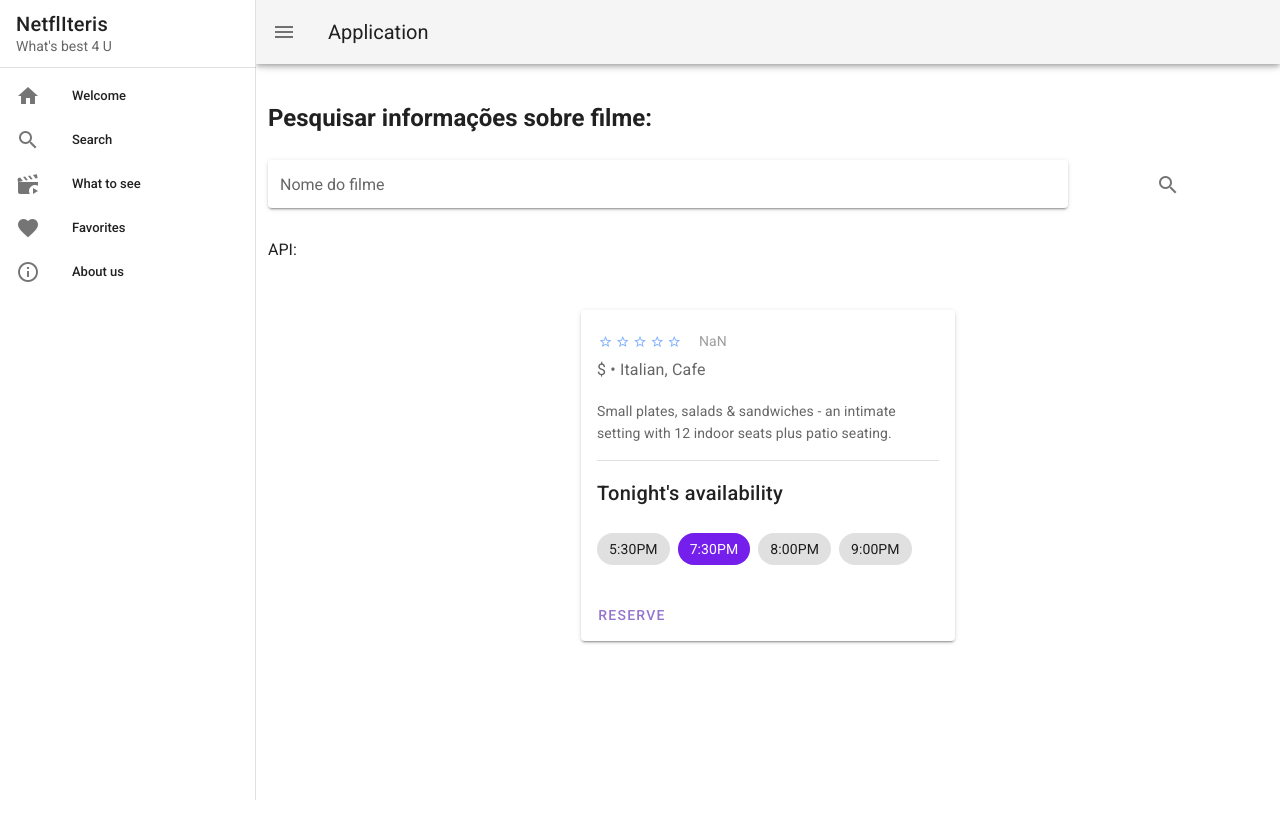
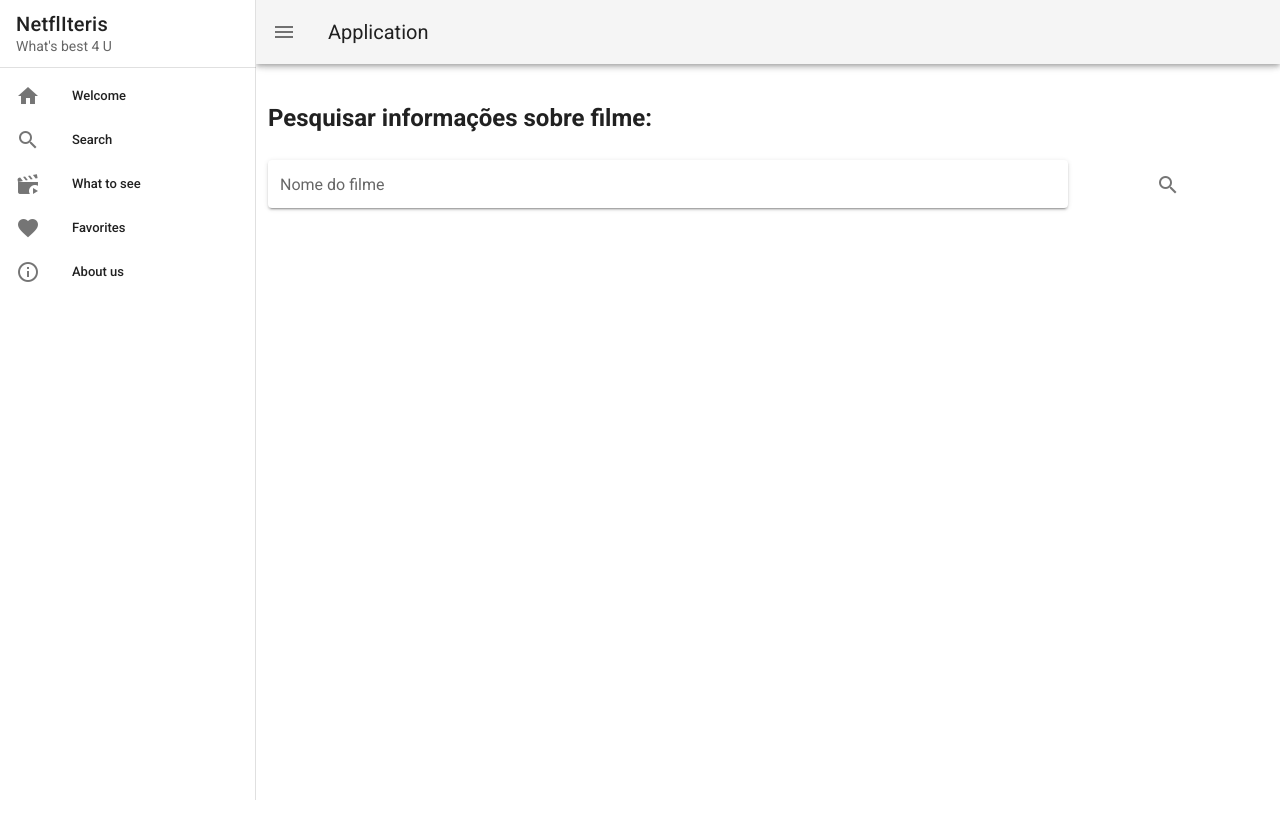
Before and after one commit to IgorWestermann/app-estudos-hackathon, a Vue app: page /#/search in a window 1280 px wide. Shown: the top 838 px of the page. Built offline with nearby package versions, Linux system fonts and the light colour scheme.

Commit message:
Search Page e Componente de Pesquisa finalizados

```diff
--- a/src/components/SearchedMovie.vue
+++ b/src/components/SearchedMovie.vue
@@ -20,7 +20,7 @@
         <!-- FAZER MÉDIA DE AVALIAÇÕES -->
       <v-row align="center" class="mx-0">
         <v-rating
-          :value="changeRatingScale(infCard.imdbRating)"
+          :value="rating"
           color="amber"
           dense
           half-increments
@@ -28,20 +28,25 @@
           size="14"
         ></v-rating>
 
-        <div class="grey--text ms-4"> {{changeRatingScale(infCard.imdbRating)}} </div>
+        <div class="grey--text ms-4"> {{rating}} </div>
       </v-row>
 
-      <div class="my-4 text-subtitle-1">$ • Italian, Cafe</div>
+      <div class="my-4 text-subtitle-1"> {{infCard.Year}} • {{infCard.Rated}} • {{infCard.Runtime}}</div>
 
       <div>
-        Small plates, salads & sandwiches - an intimate setting with 12 indoor
-        seats plus patio seating.
+        {{infCard.Plot}}
+      </div>
+      <br>
+      <div class="elencoDirecao">
+            Atores: {{infCard.Actors}}<br>
+            Direção: {{infCard.Director}}
       </div>
     </v-card-text>
 
     <v-divider class="mx-4"></v-divider>
 
-    <v-card-title>Tonight's availability</v-card-title>
+    <v-card-subtitle>Genre</v-card-subtitle>
+
 
     <v-card-text>
       <v-chip-group
@@ -49,19 +54,19 @@
         active-class="deep-purple accent-4 white--text"
         column
       >
-        <v-chip>5:30PM</v-chip>
 
-        <v-chip>7:30PM</v-chip>
+        <v-chip
+        v-for="genero of infCard.Genre.split(',')" :key="genero"
+        >
+            {{genero}}
+        </v-chip>
 
-        <v-chip>8:00PM</v-chip>
-
-        <v-chip>9:00PM</v-chip>
       </v-chip-group>
     </v-card-text>
 
     <v-card-actions>
       <v-btn color="deep-purple lighten-2" text @click="reserve">
-        Reserve
+        Favoritar <!-- depois colocar o icon do coração -->
       </v-btn>
     </v-card-actions>
   </v-card>
@@ -80,7 +85,7 @@ export default {
   data: () => ({
     loading: false,
     selection: 1,
-    result: 0
+    rating: 0,
   }),
 
   methods: {
@@ -91,9 +96,22 @@ export default {
     },
 
     changeRatingScale(value){
-        return this.result = (value*5)/10
-    }
+        this.rating =  (value*5)/10
+    },
+
+
   },
+
+  updated(){
+      this.changeRatingScale(this.infCard.imdbRating);
+
+  }
 };
 </script>
 <style scoped>
+.elencoDirecao{
+    font-size: 80%;
+    line-height: 90%;
+}
+
+</style>
--- a/src/views/SearchPage.vue
+++ b/src/views/SearchPage.vue
@@ -10,16 +10,16 @@
         label="Nome do filme"
         solo
         v-model="filme"
+        :hide-details="true"
       >
       </v-text-field>
       <button @click="searchMovie(filme)">
         <v-icon>mdi-magnify</v-icon>
       </button>
     </div>
-    <p>API: {{ infFilme.Title }}</p>
-
-    <SearchedMovie :infCard="infFilme" />
-
+    <div v-if="foiPesquisado">
+        <SearchedMovie :infCard="infFilme" />
+    </div>
   </v-container>
 </template>
 <script>
@@ -32,6 +32,7 @@ export default {
     return {
       filme: "",
       infFilme: [],
+      foiPesquisado: false
     }
   },
 
@@ -44,6 +45,7 @@ export default {
             this.infFilme = json
       })
         this.filme = ""
+        this.foiPesquisado = true
     },
 
     convertName(movie) {
@@ -65,4 +67,6 @@ export default {
 button{
     width: 20%;
 }
+
+
 </style>
--- a/vue.config.js
+++ b/vue.config.js
@@ -2,5 +2,8 @@ const { defineConfig } = require('@vue/cli-service')
 module.exports = defineConfig({
   transpileDependencies: [
     'vuetify'
-  ]
+  ],
+  configureWebpack: {
+    devtool: 'source-map'
+  }
 })
```
